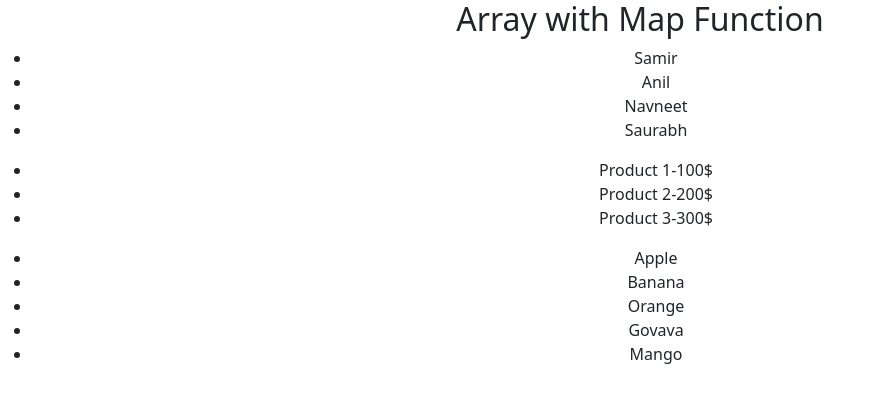
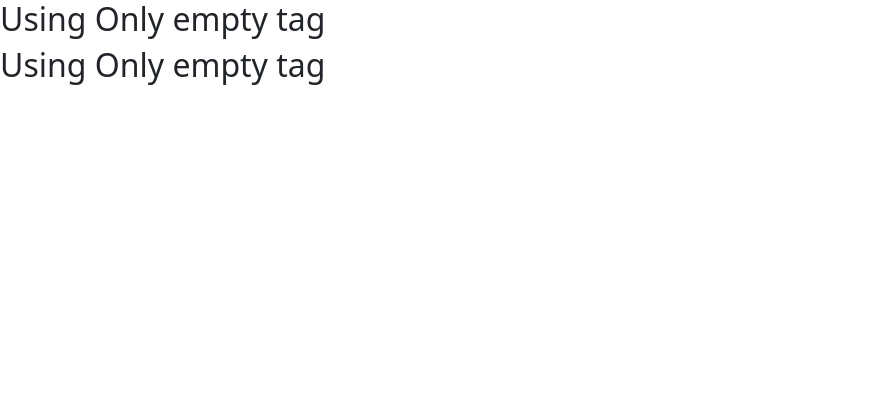
Before and after one commit to sanjay128yadav/react_js, a React (Create React App) app: page / in a window 1280 px wide. Shown: the top 402 px of the page, without its empty margins (0-883 px from the left). Built offline with nearby package versions, Linux system fonts and the light colour scheme.

Commit message:
RJ #04082024

```diff
--- a/src/App.js
+++ b/src/App.js
@@ -1,69 +1,39 @@
-import React from 'react'
+import React, {Fragment} from 'react'
 import './App.css'
 
 export default function App() {
-  // Example 1
+  return (
 
-  const names = ["Samir", "Anil", "Navneet", "Saurabh"];
+      /*
+      <React.Fragment>
+        <h2>Fragment In React</h2>
+        <h2>Using React.Fragment</h2>
+      </React.Fragment>
 
-  //Example 2 Array of objects
 
-  const products = [
-    {
-      id: 1,
-      name: "Product 1",
-      price: 100
-    },
-    {
-      id: 2,
-      name: "Product 2",
-      price: 200
-    },
-    {
-      id: 3,
-      name: "Product 3",
-      price: 300
-    }
-  ]
 
-  // Example 3 Return map method
+      <Fragment>
+          <h2>Using Only Fragment</h2>
+          <h2>Using Only Fragment</h2>
+      </Fragment>
 
-  const fruits = ["Apple", "Banana", "Orange", "Govava", "Mango"];
 
-  // Using map to transform the array of fruits into an array of react element
 
-  const fruitsIteam = fruits.map((fruit, index)=> <li key={index}>{fruit}</li>)
 
-  return (
-    <>
-    <div className='App'>
-      <h2>Array with Map Function</h2>
+      <div className='App'>
+        <h2>Using Only div</h2>
+        <h2>Using Only div</h2>
+      </div>
 
-      {/* Example 1 */}
+      */
 
-      <ul>
-        {
-          names.map((name, index)=>(
-            <li key={index}>{name}</li>
-          ))
-        }
-      </ul>
+      <>
+        <div>
+          <h2>Using Only empty tag</h2>
+          <h2>Using Only empty tag</h2>
+        </div>
+      </>
 
-      {/* Example 2 */}
 
-      <ul>
-        {
-          products.map((product)=>(
-            <li key={product.id}>{product.name}-{product.price}$</li>
-          ))
-        }
-      </ul>
-
-        {/* Example 3 */}
-
-        <ul>{fruitsIteam}</ul>
-
-    </div>
-    </>
   )
 }
```
